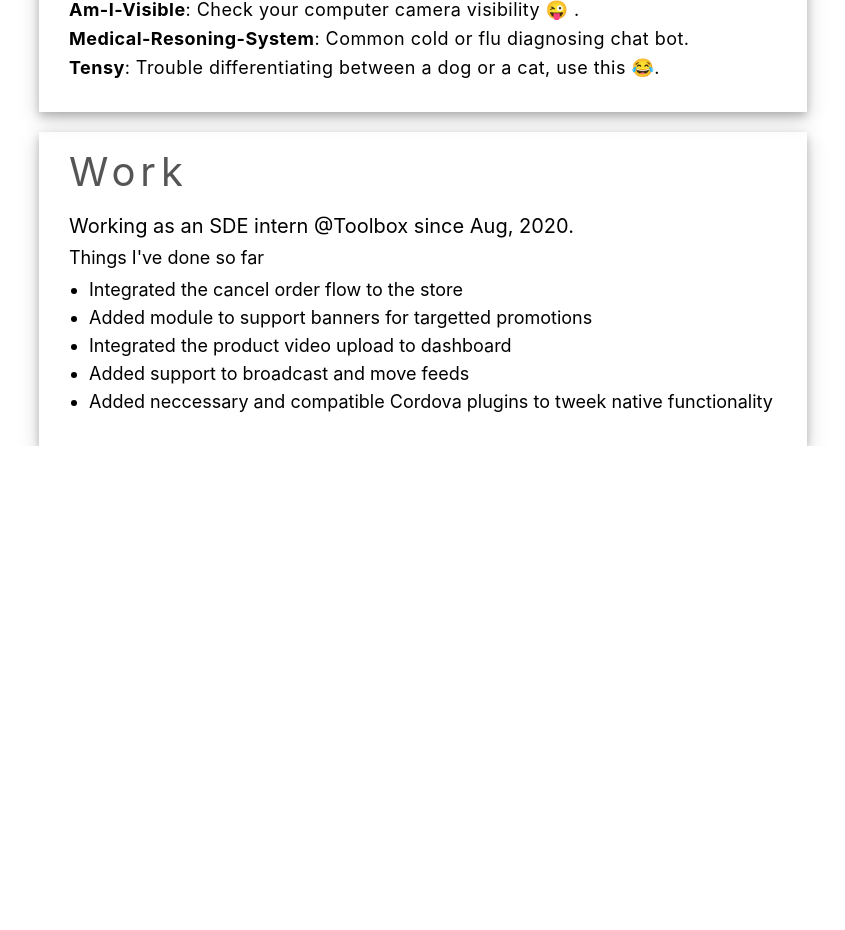
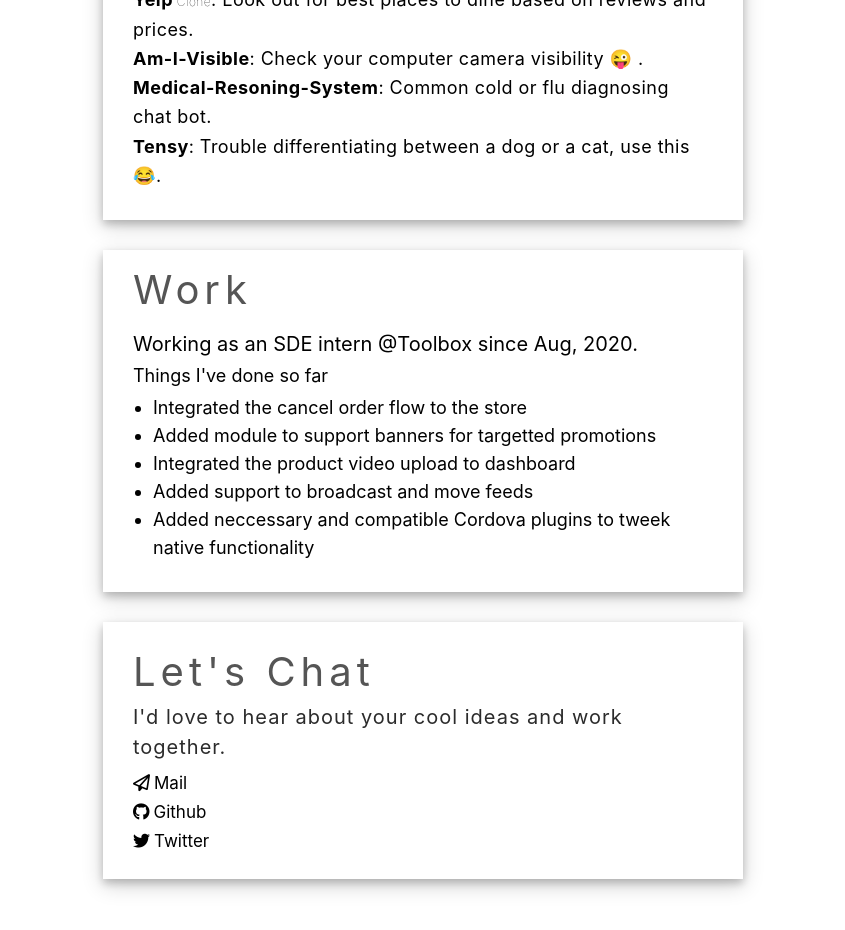
Before and after one commit to vijay-guttula/personal-portfolio, a React (Create React App) app: page / in a window 1280 px wide. Shown: the part 460-1390 px from the top of the page, without its empty margins (217-1062 px from the left). Before the commit the page ends 906 px from the top, so only its background shows below. Built offline with nearby package versions, Linux system fonts and the light colour scheme.

Commit message:
contact us done

```diff
--- a/public/index.html
+++ b/public/index.html
@@ -29,6 +29,7 @@
       src="https://kit.fontawesome.com/7245bd3ec0.js"
       crossorigin="anonymous"
     ></script>
+
     <title>React App</title>
   </head>
   <body>
--- a/src/App.css
+++ b/src/App.css
@@ -45,11 +45,11 @@
 
 .Container {
   /* padding: 100px; */
-  width: 60%;
+  width: 50%;
   /* margin: 100px !important; */
   /* width: 60%; */
   margin: auto;
-  margin-top: 20px;
+  margin-top: 30px;
   padding: 20px 30px 30px 30px;
   box-shadow: 0 4px 8px 0 rgba(0, 0, 0, 0.2), 0 6px 20px 0 rgba(0, 0, 0, 0.19);
   /* -webkit-filter: blur(5px);
@@ -57,6 +57,10 @@
   -o-filter: blur(5px);
   -ms-filter: blur(5px);
   filter: blur(5px); */
+}
+
+.lastContainer {
+  margin-bottom: 100px;
 }
 
 .introHeader {
--- a/src/App.js
+++ b/src/App.js
@@ -2,6 +2,7 @@
 import Intro from './components/Intro/Intro';
 import Projects from './components/Projects/Projects';
 import Work from './components/Work/Work';
+import Contact from './components/Contact/Contact';
 
 function App() {
   return (
@@ -16,6 +17,9 @@
       <div className='md:container md:mx-auto subpixel-antialiased Container'>
         <Work />
       </div>
+      <div className='md:container md:mx-auto subpixel-antialiased Container lastContainer'>
+        <Contact />
+      </div>
     </>
   );
 }
--- /dev/null
+++ b/src/components/Contact/Contact.jsx
@@ -0,0 +1,31 @@
+import React from 'react';
+
+const Contact = () => {
+  return (
+    <div>
+      <div className='title'>Let's Chat</div>
+      <div className='subTitle'>
+        I'd love to hear about your cool ideas and work together.
+      </div>
+      <div className='contacts mt-3' style={{ fontSize: '0.85rem' }}>
+        <div className='contact fa-lg no-underline hover:underline'>
+          <a href='mailto:ssvijayg@gmail.com'>
+            <i className='far fa-paper-plane mr-1'></i>Mail
+          </a>
+        </div>
+        <div className='contact mt-3 fa-lg no-underline hover:underline'>
+          <a href='https://github.com/vijay-guttula'>
+            <i className='fab fa-github mr-1'></i>Github
+          </a>
+        </div>
+        <div className='contact mt-3 fa-lg no-underline hover:underline'>
+          <a href='https://twitter.com/vj_guttula'>
+            <i className='fab fa-twitter mr-1'></i>Twitter
+          </a>
+        </div>
+      </div>
+    </div>
+  );
+};
+
+export default Contact;
```
